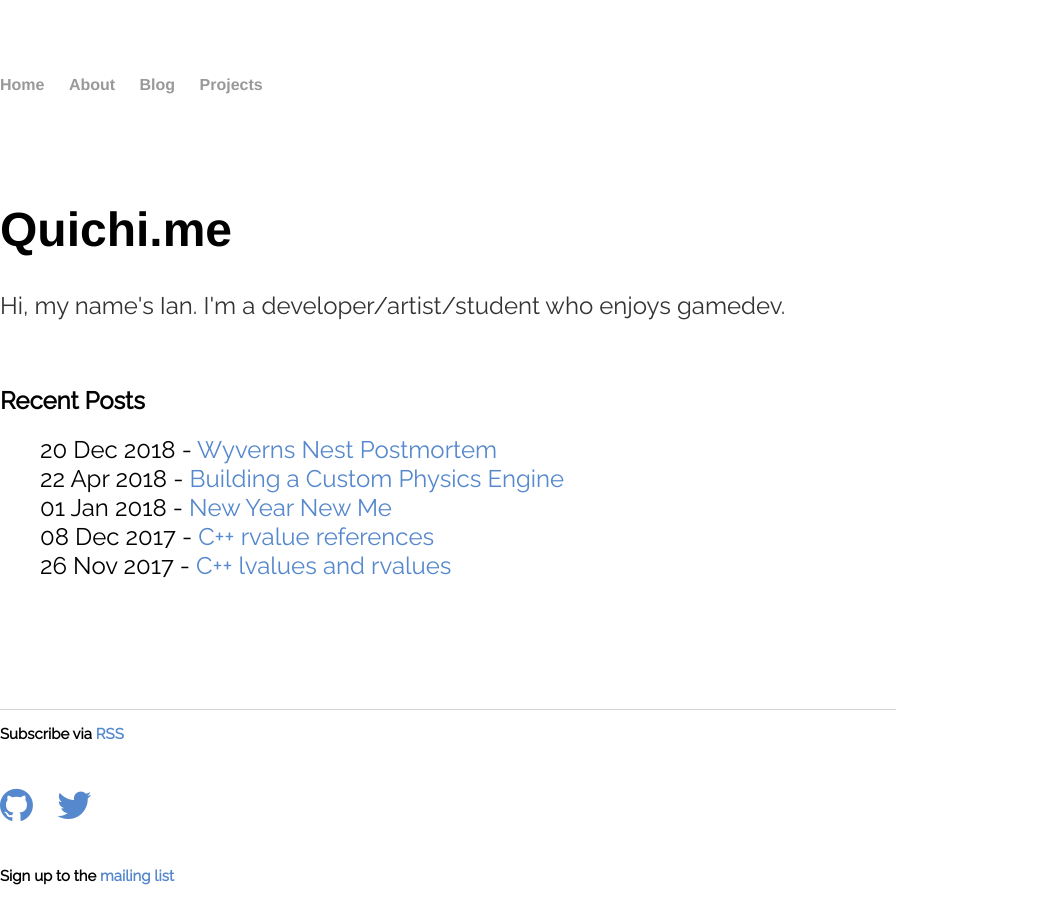
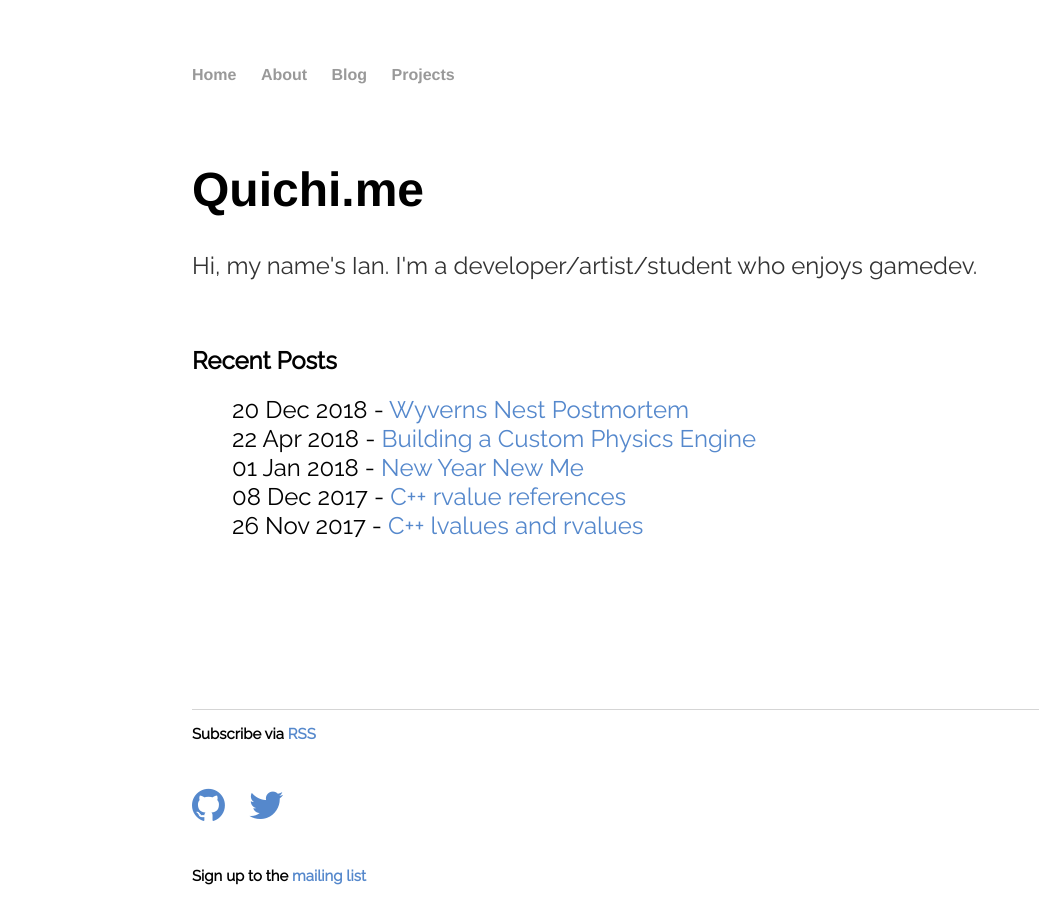
Before and after one commit to ianw3214/ianw3214.github.io, a Jekyll site: the page built from index.html, in a window 1280 px wide. Shown: the whole page, without its empty margins (0-1039 px from the left). Built offline with Jekyll 4.4.1, drawn with Linux system fonts in a browser that asks for light colours; a script that is not in the unit is left out.

Commit message:
Center body

```diff
--- a/css/main.css
+++ b/css/main.css
@@ -8,12 +8,12 @@ body {
     width: 70%;
     font-family: 'Raleway', sans-serif;
     position: relative;
-    margin: 0;
+    margin: 0 auto;
 }
 
 #navigation {
-    padding-top: 60px;
-    padding-bottom: 60px;
+    padding-top: 50px;
+    padding-bottom: 30px;
     padding-left: auto;
     padding-right: auto;
 }
```
